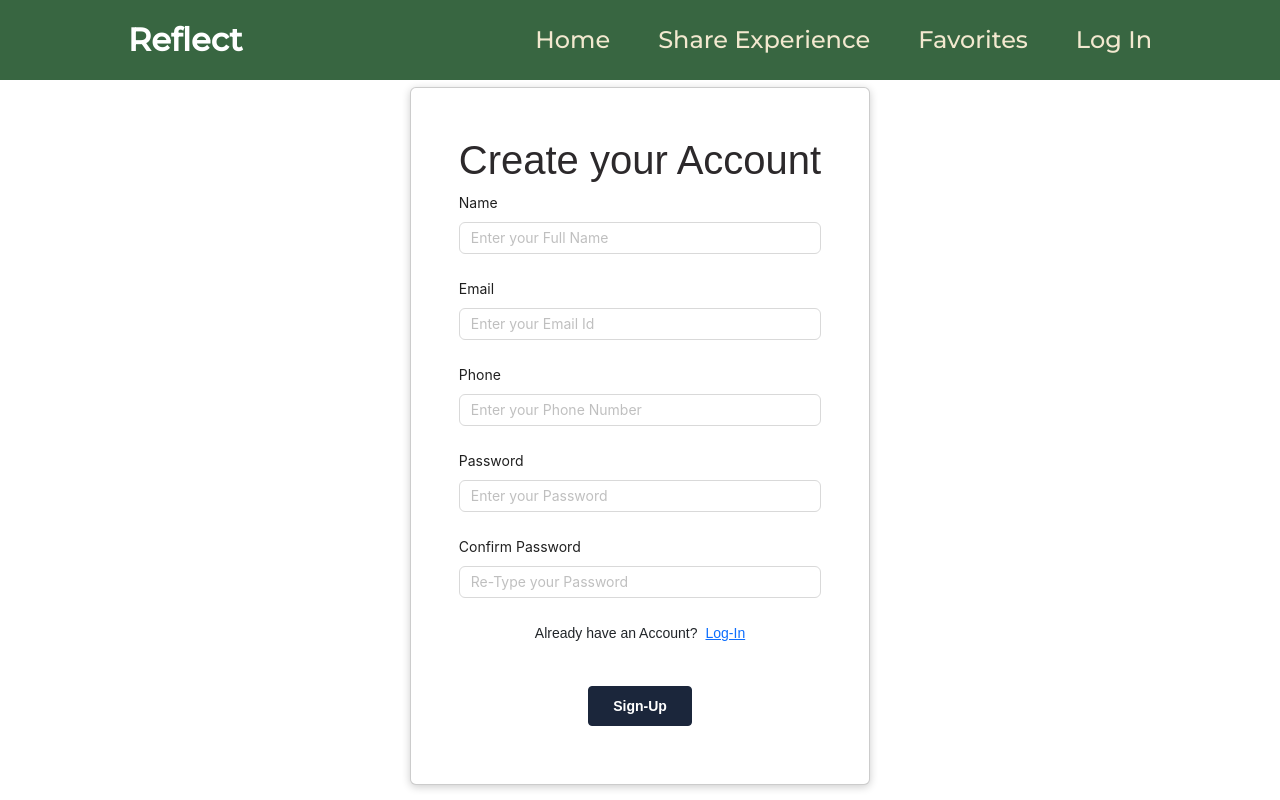
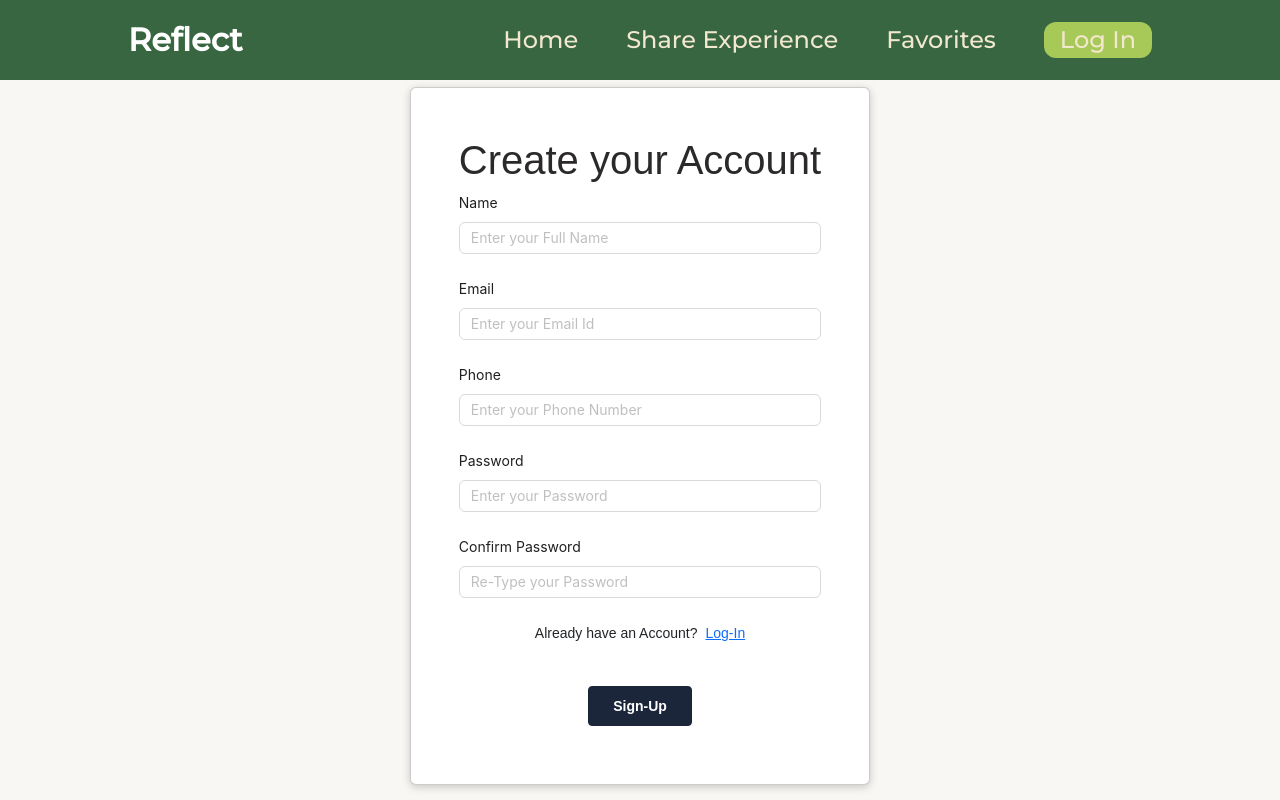
Before and after one commit to Tanushree227/reflect, a React (Create React App) app: page /signup in a window 1280 px wide. Built offline with nearby package versions, Linux system fonts and the light colour scheme.

Commit message:
styling modified

```diff
--- a/src/components/layout/MainNavigation.js
+++ b/src/components/layout/MainNavigation.js
@@ -12,7 +12,7 @@ function MainNavigation()
                     <li><Link to="/" exact>Home</Link></li>
                     <li><Link to="/newshare">Share Experience</Link></li>
                     <li><Link to="/favorites">Favorites</Link></li>
-                    <li><Link to="/login">Log In</Link></li>
+                    <li className={classes.login}><Link to="/login">Log In</Link></li>
                 </ul>
             </nav>
         </header>
--- a/src/components/layout/MainNavigation.module.css
+++ b/src/components/layout/MainNavigation.module.css
@@ -45,3 +45,9 @@
     padding: 0 1rem;
     margin-left: 0.5rem;
   }
+  .login
+  {
+    background-color: #a7c957;
+    padding: 0 1rem;
+    border-radius: 12px;
+  }
--- a/src/components/share/LoginForm.js
+++ b/src/components/share/LoginForm.js
@@ -28,7 +28,7 @@ function LoginForm() {
           <Input type="password" placeholder="Enter your Password" required />
         </Form.Item>
         <div className="actions">
-          <button type="submit">Sign-Up</button>
+          <button type="submit">Log In</button>
         </div>
       </Form>
     </div>
--- a/src/index.css
+++ b/src/index.css
@@ -8,7 +8,7 @@
 body {
   font-family: 'Montserrat', sans-serif;
   margin: 0;
-  background-color: #ffffff;
+  background-color: #f9f7f3;
 }
 
 h1 {
```
